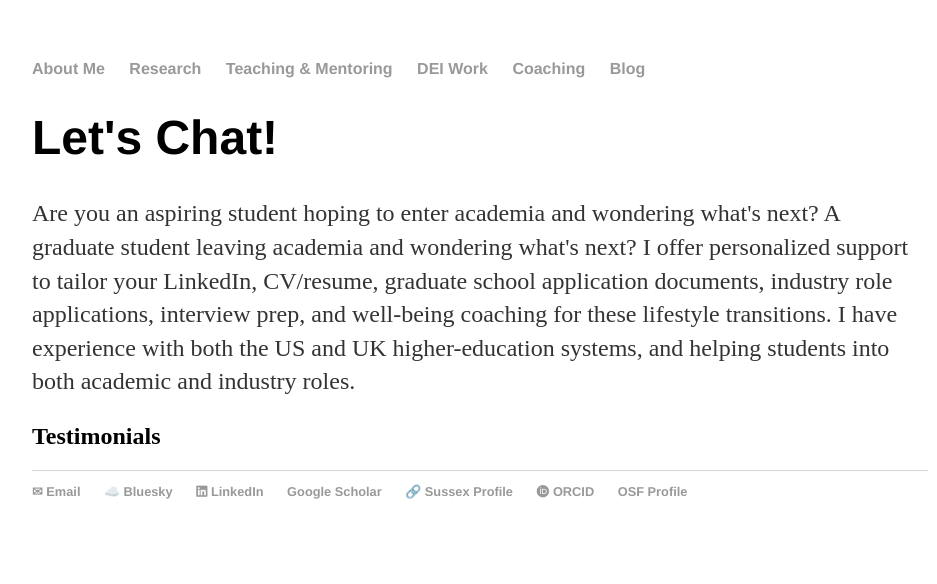
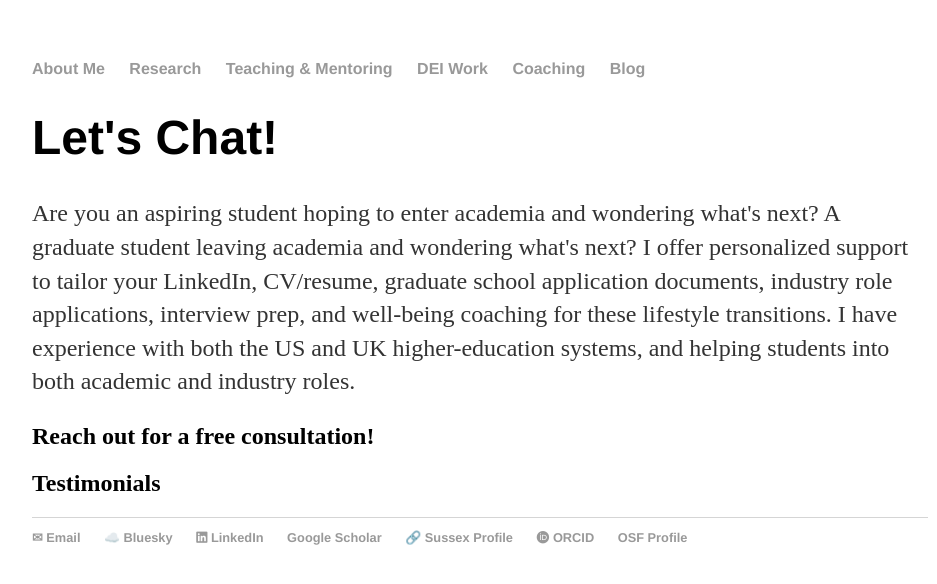
Before and after one commit to cdfine/cdfine.github.io, a Jekyll site: the page built from coaching.html, in a window 1280 px wide. Shown: the top 584 px of the page, without its empty margins (160-1097 px from the left). Built offline with Jekyll 4.4.1, drawn with Linux system fonts in a browser that asks for light colours; a style sheet for code colours, icons or effects is not loaded.

Commit message:
Update coaching.html

```diff
--- a/coaching.html
+++ b/coaching.html
@@ -13,6 +13,9 @@ title: Carli Fine | Let's Chat!
 <h1>Let's Chat!</h1>
 <p>Are you an aspiring student hoping to enter academia and wondering what's next? A graduate student leaving academia and wondering what's next? I offer personalized support to tailor your LinkedIn, CV/resume, graduate school application documents, industry role applications, interview prep, and well-being coaching for these lifestyle transitions. I have experience with both the US and UK higher-education systems, and helping students into both academic and industry roles.</p>
 
+  <h2>Reach out for a free consultation!</h2>
+
   <h2>Testimonials</h2>
 
+
   </div><!-- /.blurb -->
```
